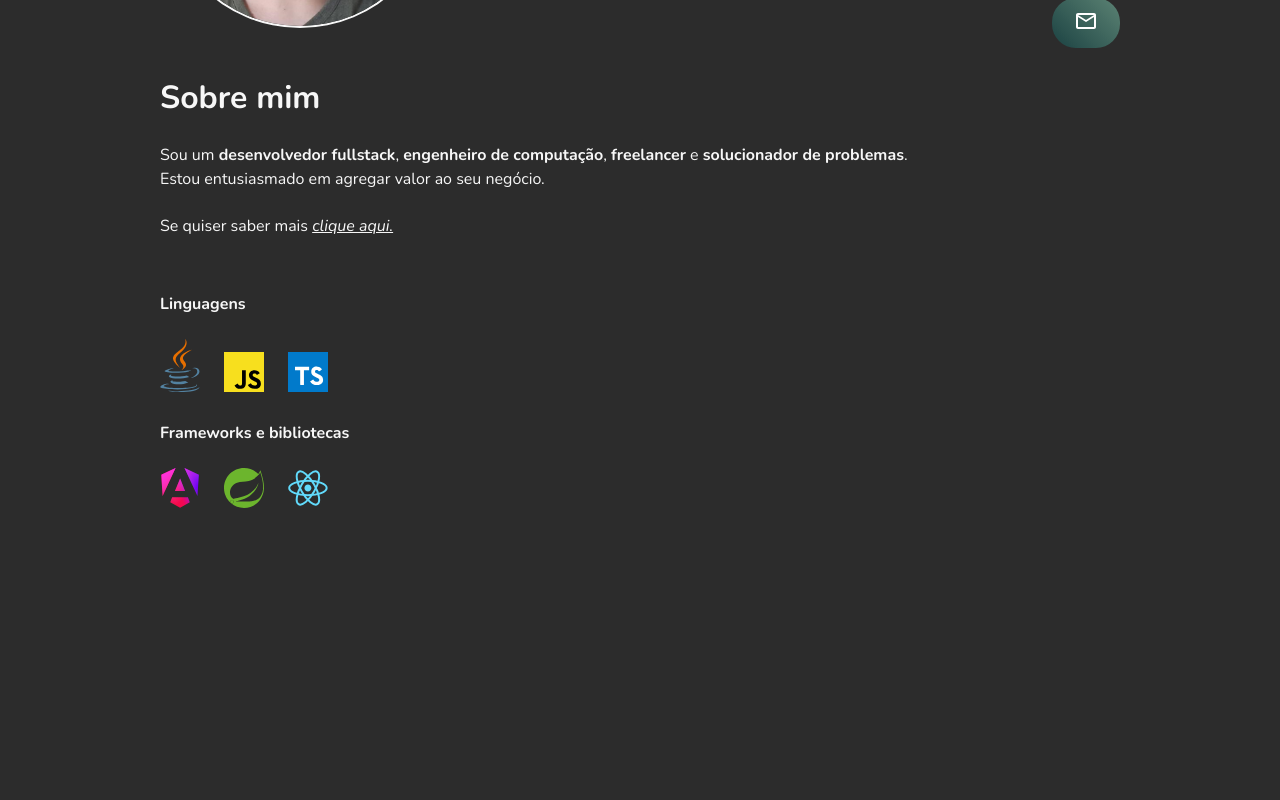
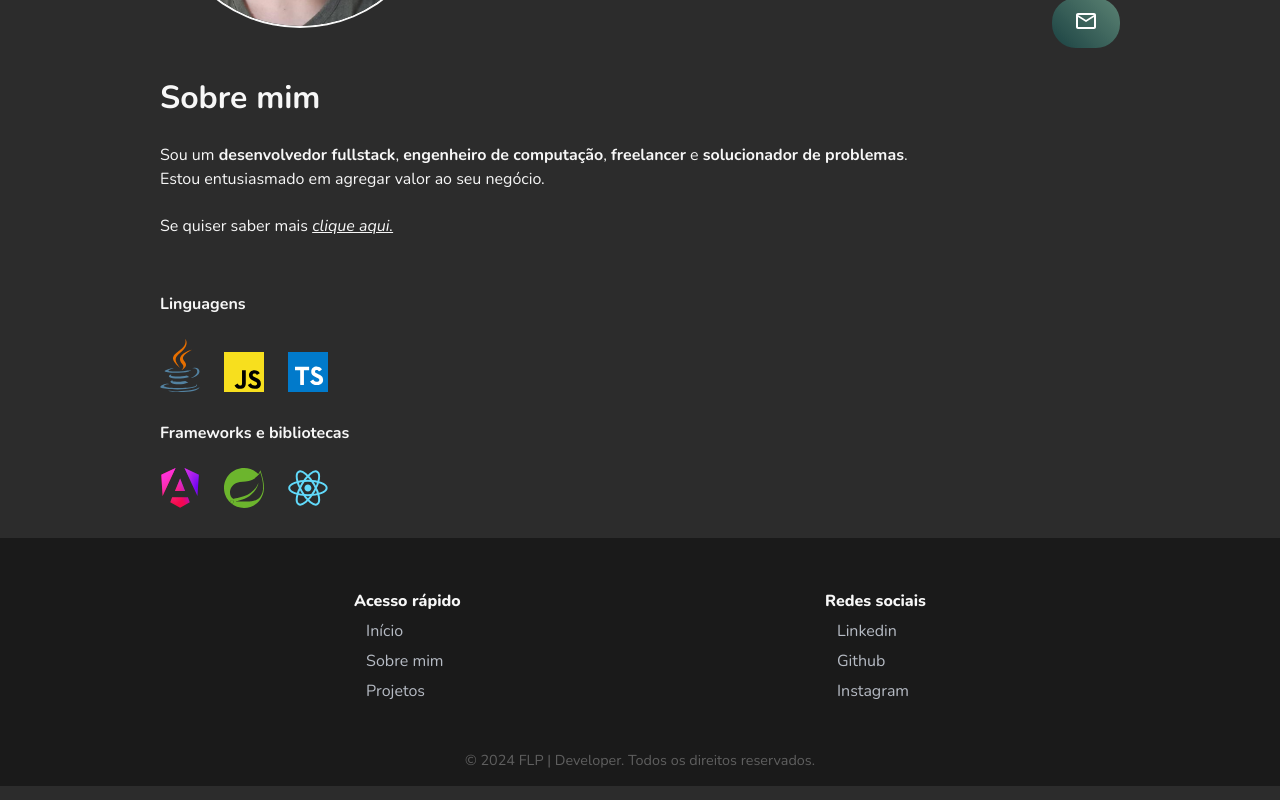
Before and after one commit to FelipeJBarros/portfolio, an Angular app: page / in a window 1280 px wide. Shown: the part 359-1159 px from the top of the page. Before the commit the page ends 911 px from the top, so only its background shows below. Built offline with nearby package versions, Linux system fonts and the light colour scheme.

Commit message:
feat: implementing footer component

```diff
--- a/src/app/app.component.css
+++ b/src/app/app.component.css
@@ -8,7 +8,6 @@ main {
     position: relative;
 }
 
-/* Media Query for Tablets Ipads portrait mode */
 @media (min-width: 770px) and (max-width: 1024px){
     main {
         max-width: 720px;
@@ -16,7 +15,6 @@ main {
     }
 }
 
-/* Media Query for Laptops and Desktops */
 @media (min-width: 1025px){
     main {
         max-width: 960px;
--- a/src/app/app.component.html
+++ b/src/app/app.component.html
@@ -3,3 +3,4 @@
   <app-contacts></app-contacts>
   <app-resume></app-resume>
 </main>
+<app-footer></app-footer>
--- /dev/null
+++ b/src/app/components/footer/footer.component.css
@@ -0,0 +1,69 @@
+footer {
+    background-color: #1A1A1A;
+    padding: 4px 0;
+    margin-top: 24px;
+}
+
+.access-links {
+    display: flex;
+    flex-direction: column;
+    justify-content: center;
+    gap: 24px;
+
+    padding: 24px;
+}
+
+.links {
+    display: flex;
+    flex-direction: column;
+    gap: 8px;
+
+}
+
+.links .title {
+    font-weight: 800;
+}
+
+.links a {
+    color: var(--grey-500);
+    text-decoration: none;
+    margin-left: 12px;
+}
+
+.links a:hover {
+    color: var(--green-500);
+    text-decoration: underline;
+}
+
+
+.rights {
+    font-size: 0.7rem;
+    text-align: center;
+    margin: 12px 0;
+    color: var(--grey-800);
+}
+
+@media (min-width: 426px) {
+    .access-links {
+        flex-direction: row;
+        justify-content: space-around;
+    }
+}
+
+@media (min-width: 770px) and (max-width: 1024px){
+    .access-links {
+        max-width: 720px;
+        margin: 24px auto;
+    }
+}
+
+@media (min-width: 1025px){
+    .access-links {
+        max-width: 960px;
+        margin: 24px auto;
+    }
+
+    .rights {
+        font-size: 0.9rem;
+    }
+}
--- /dev/null
+++ b/src/app/components/footer/footer.component.html
@@ -0,0 +1,23 @@
+<footer>
+    <section class="access-links">
+        <div class="links">
+            <p class="title">
+                Acesso rápido
+            </p>
+            <a href="">Início</a>
+            <a href="">Sobre mim</a>
+            <a href="">Projetos</a>
+        </div>
+        <div class="links">
+            <p class="title">
+                Redes sociais
+            </p>
+            <a href="">Linkedin</a>
+            <a href="">Github</a>
+            <a href="">Instagram</a>
+        </div>
+    </section>
+    <section class="rights">
+        © 2024 FLP | Developer. Todos os direitos reservados.
+    </section>
+</footer>
--- a/src/styles.css
+++ b/src/styles.css
@@ -4,6 +4,8 @@
     --green-800: #1B4242;
     --green-500: #5C8374;
     --green-200: #9EC8B9;
+    --grey-800: #5F5F5F;
+    --grey-500: #B6BBC4;
 }
 
 
```
Also changed, not shown: src/app/app.component.ts (+8 -2 lines), src/app/components/footer/footer.component.ts (added, +12 -0 lines).
